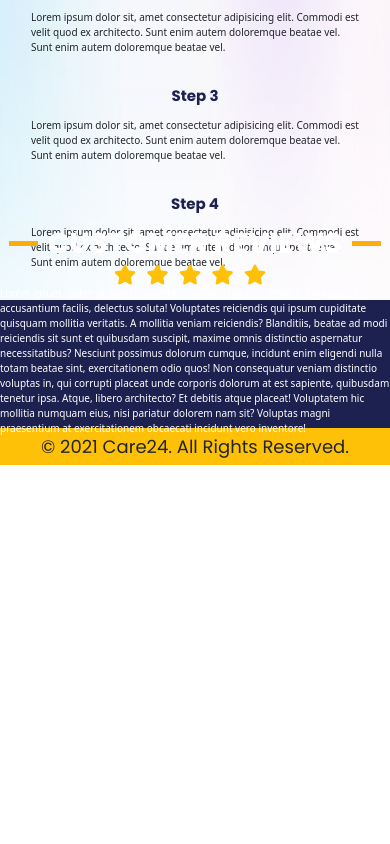
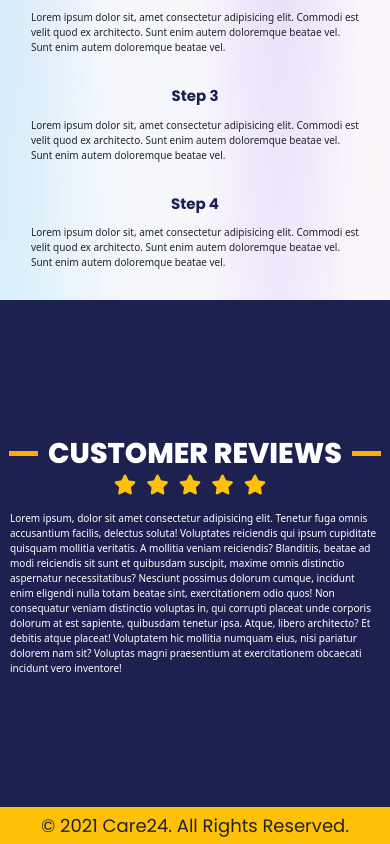
Before and after one commit to nagraj98433/Website24_1, a React (Vite) app: page / in a window 390 px wide. Shown: the part 1537-2381 px from the top of the page. Before the commit the page ends 2002 px from the top, so only its background shows below. Built offline with nearby package versions, Linux system fonts and the light colour scheme.

Commit message:
footer added

```diff
--- a/src/All styles/Footer.css
+++ b/src/All styles/Footer.css
@@ -7,7 +7,7 @@
   top: 0;
   left: 0;
   width: 100%;
-  height: 45%;
+  height: 70%;
   display: flex;
   flex-direction: column;
   justify-content: center;
@@ -44,8 +44,9 @@
 .Footer_StarIcon span i {
   font-size: 2rem;
 }
-
-/* Media Queries start */
+.footer_feedback {
+  max-width: 60rem;
+}
 
 @media screen and (min-width: 300px) and (max-width: 550px) {
   .line_left_footer {
@@ -55,3 +56,17 @@
     font-size: 7.3vw;
   }
 }
+
+@media screen and (min-width: 300px) and (max-width: 728px) {
+  .image-container1 {
+    height: 60vh;
+  }
+  .image-container1 img {
+    height: 100%;
+  }
+  .overlay1 {
+    height: 100%;
+  }
+}
+
+/* Media Queries End */
--- a/src/Footer/Footer.jsx
+++ b/src/Footer/Footer.jsx
@@ -26,7 +26,7 @@
           </div>
 
           <div>
-            <div>Lorem ipsum, dolor sit amet consectetur adipisicing elit. Tenetur fuga omnis accusantium facilis, delectus soluta! Voluptates reiciendis qui ipsum cupiditate quisquam mollitia veritatis. A mollitia veniam reiciendis? Blanditiis, beatae ad modi reiciendis sit sunt et quibusdam suscipit, maxime omnis distinctio aspernatur necessitatibus? Nesciunt possimus dolorum cumque, incidunt enim eligendi nulla totam beatae sint, exercitationem odio quos! Non consequatur veniam distinctio voluptas in, qui corrupti placeat unde corporis dolorum at est sapiente, quibusdam tenetur ipsa. Atque, libero architecto? Et debitis atque placeat! Voluptatem hic mollitia numquam eius, nisi pariatur dolorem nam sit? Voluptas magni praesentium at exercitationem obcaecati incidunt vero inventore!</div>
+            <div className='footer_feedback mt-4 px-3'>Lorem ipsum, dolor sit amet consectetur adipisicing elit. Tenetur fuga omnis accusantium facilis, delectus soluta! Voluptates reiciendis qui ipsum cupiditate quisquam mollitia veritatis. A mollitia veniam reiciendis? Blanditiis, beatae ad modi reiciendis sit sunt et quibusdam suscipit, maxime omnis distinctio aspernatur necessitatibus? Nesciunt possimus dolorum cumque, incidunt enim eligendi nulla totam beatae sint, exercitationem odio quos! Non consequatur veniam distinctio voluptas in, qui corrupti placeat unde corporis dolorum at est sapiente, quibusdam tenetur ipsa. Atque, libero architecto? Et debitis atque placeat! Voluptatem hic mollitia numquam eius, nisi pariatur dolorem nam sit? Voluptas magni praesentium at exercitationem obcaecati incidunt vero inventore!</div>
           </div>
         </div>
       </div>
```
